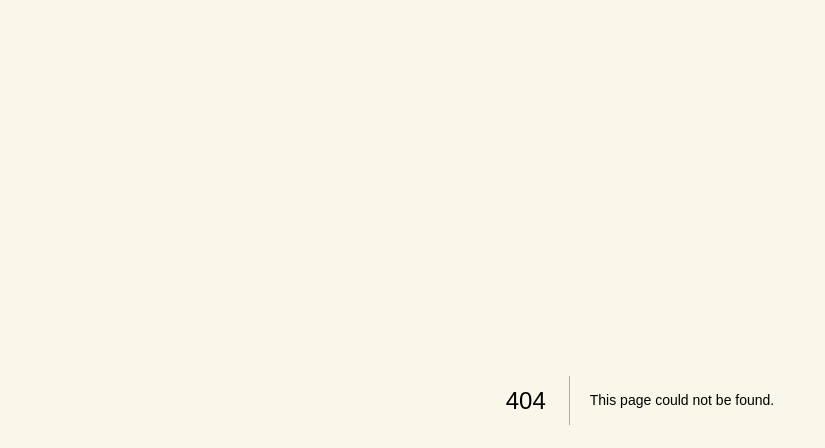
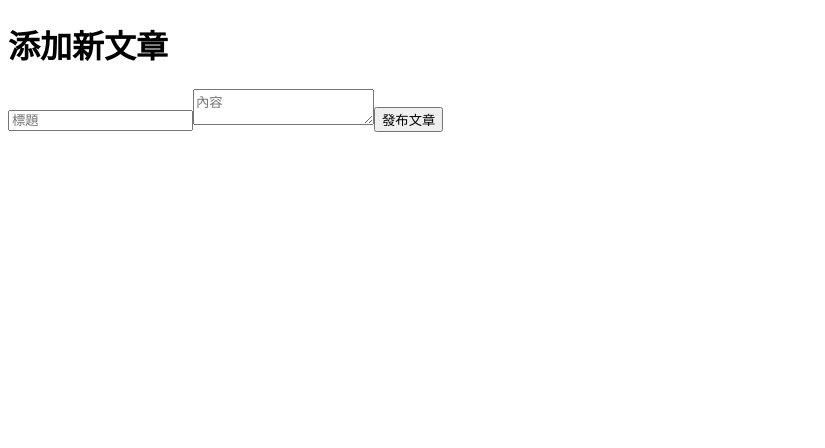
Before and after one commit to ismeleft/WenYingPortfolio, a Next.js app: page /admin/addPost in a window 1280 px wide. Before the commit this address had no page. Shown: the top 448 px of the page, without its empty margins (0-825 px from the left). Built offline with nearby package versions, Linux system fonts and the light colour scheme.

Commit message:
add:firebase service

```diff
--- /dev/null
+++ b/lib/firebase/index.js
@@ -0,0 +1,21 @@
+// Import the functions you need from the SDKs you need
+import { initializeApp } from "firebase/app";
+import { getAnalytics } from "firebase/analytics";
+// TODO: Add SDKs for Firebase products that you want to use
+// https://firebase.google.com/docs/web/setup#available-libraries
+
+// Your web app's Firebase configuration
+// For Firebase JS SDK v7.20.0 and later, measurementId is optional
+const firebaseConfig = {
+  apiKey: "AIzaSyB59Bvbp-sG3JYyIDAEl8sz_nxor5Tiu6I",
+  authDomain: "wen-ying-portfolio.firebaseapp.com",
+  projectId: "wen-ying-portfolio",
+  storageBucket: "wen-ying-portfolio.appspot.com",
+  messagingSenderId: "160124376399",
+  appId: "1:160124376399:web:ed6c68ed9ddfbdd528213a",
+  measurementId: "G-B7LSGGB14P",
+};
+
+// Initialize Firebase
+const app = initializeApp(firebaseConfig);
+const analytics = getAnalytics(app);
--- a/package.json
+++ b/package.json
@@ -10,6 +10,7 @@
     "postbuild": "next-sitemap"
   },
   "dependencies": {
+    "firebase": "^10.8.0",
     "next": "14.0.4",
     "next-sitemap": "^4.2.3",
     "react": "^18",
--- /dev/null
+++ b/pages/admin/addPost.js
@@ -0,0 +1,43 @@
+import { useState } from "react";
+import { useRouter } from "next/router";
+import { db } from "../../lib/firebase/index"; // 引入你的 Firebase 配置
+
+export default function AddPost() {
+  const [title, setTitle] = useState("");
+  const [content, setContent] = useState("");
+  const router = useRouter();
+
+  const handleSubmit = async (e) => {
+    e.preventDefault();
+    // 在 Firestore 中添加新文章
+    await db.collection("posts").add({
+      title,
+      content,
+      createdAt: new Date(),
+    });
+    // 提交後導航到文章列表或首頁
+    router.push("/"); // 或其他頁面，如 `/posts`
+  };
+
+  return (
+    <div>
+      <h1>添加新文章</h1>
+      <form onSubmit={handleSubmit}>
+        <input
+          type="text"
+          value={title}
+          onChange={(e) => setTitle(e.target.value)}
+          placeholder="標題"
+          required
+        />
+        <textarea
+          value={content}
+          onChange={(e) => setContent(e.target.value)}
+          placeholder="內容"
+          required
+        ></textarea>
+        <button type="submit">發布文章</button>
+      </form>
+    </div>
+  );
+}
```
Also changed, not shown: 1 other file (tests, documents, lock files or other folders).
